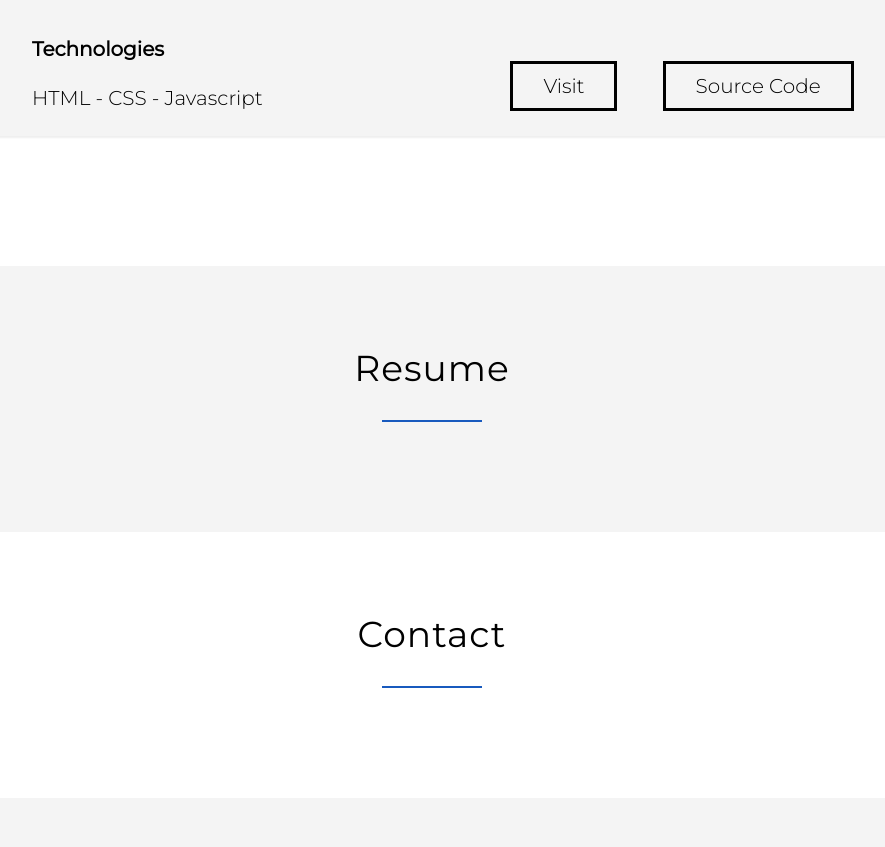
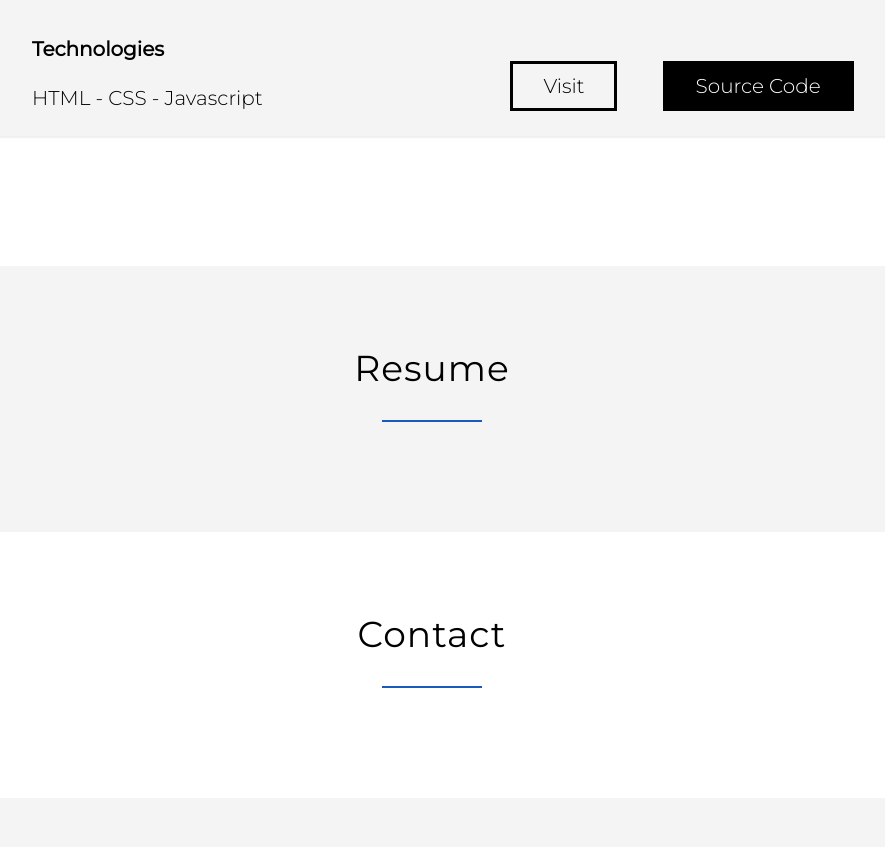
Before and after one commit to Vvvenommm/Homepage, a plain HTML site: page index.html in a window 1280 px wide. Shown: the part 2547-3394 px from the top of the page, without its empty margins (208-1093 px from the left). Drawn offline with nearby package versions, Linux system fonts and the light colour scheme.

Commit message:
edit style of homepage box

```diff
--- a/index.html
+++ b/index.html
@@ -133,8 +133,8 @@
                         <div class="box-inner-right">
                             <div class="box-inner-button">
                                 <ul>
-                                    <li><a target="_blank" href="" class="btn btn-full">Visit</a></li>
-                                    <li><a target="_blank" href="https://apps.apple.com/app/id1489764181" class="btn btn-full">Source Code</a></li>
+                                    <li><a href="https://mustafa-nail-buelbuel.netlify.app" class="btn btn-full">Visit</a></li>
+                                    <li><a target="_blank" href="https://github.com/nailmustafa/Homepage" class="btn btn-ghost">Source Code</a></li>
                                 </ul>
                             </div>
                         </div>
--- a/resources/css/style.css
+++ b/resources/css/style.css
@@ -200,7 +200,7 @@ footer p {
     display: inline-block;
     padding: 10px 30px;
     font-weight: 300;
-    transition: border 0.4s, color 0.4s;
+    transition: border 0.4s, color 0.4s, background-color 0.4s;
 }
 
 .btn-full {
@@ -213,6 +213,24 @@ footer p {
 .btn-full:active {
     border: 3px solid #185abe;
     color: #185abe;
+}
+
+.btn-ghost {
+    text-decoration: none;
+    color: #fff;
+    border: 3px solid #000;
+}
+
+.btn-ghost:link,
+.btn-ghost:visited {
+    background-color: #000;
+}
+
+.btn-ghost:hover,
+.btn-ghost:active {
+    background-color: #fff;
+    color: #185abe;
+    border: 3px solid #185abe;
 }
 
 .btn-app img {
```
